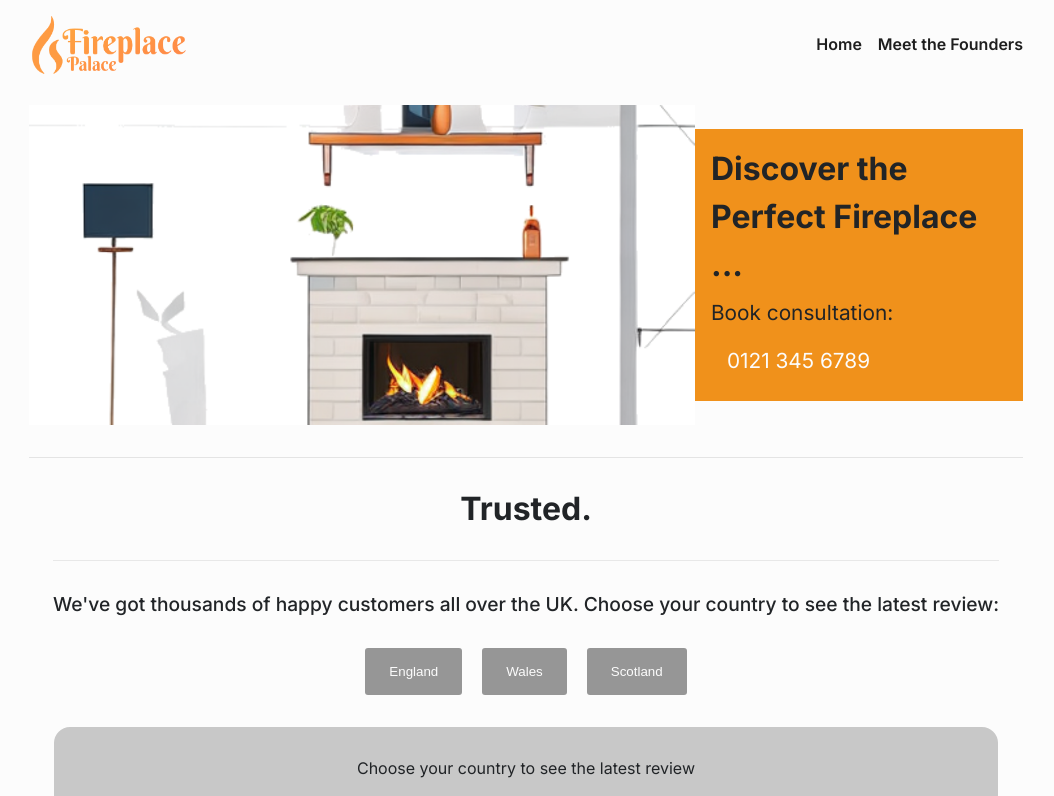
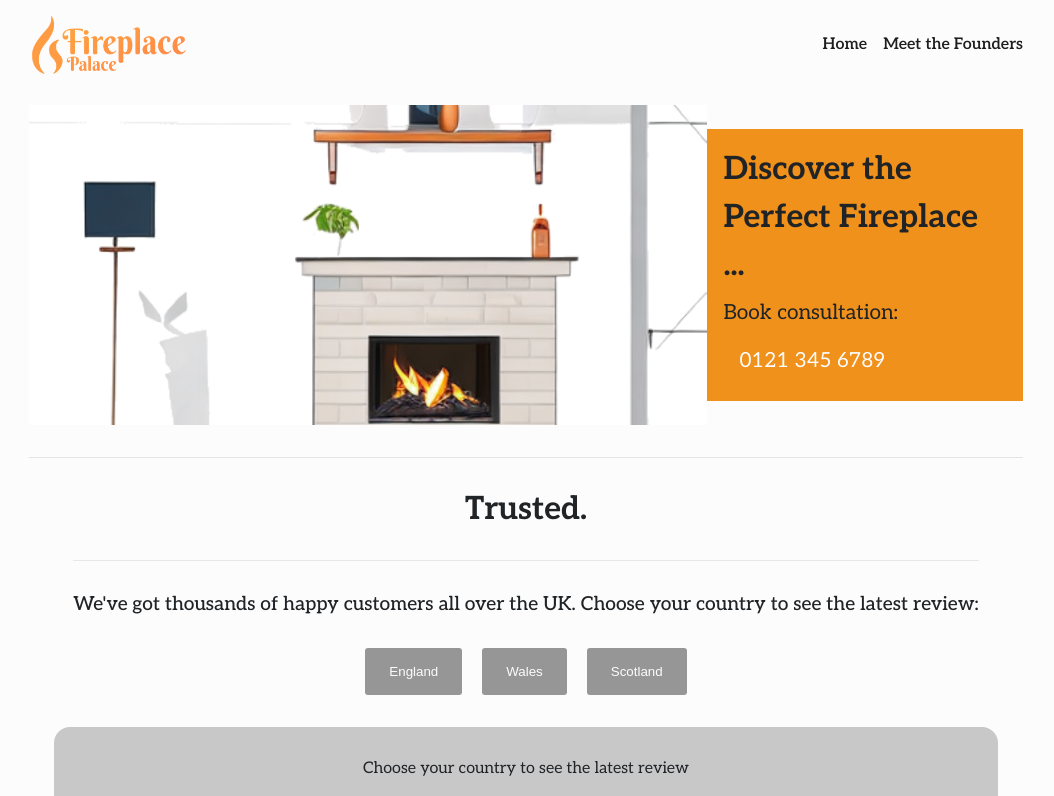
Before and after one commit to moose-hub/Fireplace-Palace, a Next.js app: page / in a window 1280 px wide. Shown: the top 796 px of the page, without its empty margins (114-1168 px from the left). Built offline with nearby package versions, Linux system fonts and the light colour scheme; no server answers.

Commit message:
updated fonts

```diff
--- a/app/layout.js
+++ b/app/layout.js
@@ -1,19 +1,19 @@
-import { Inter } from "next/font/google";
-import "./globals.css";
-import Header from "../components/header/header"
-import Footer from "../components/footer/footer"
+import { Aleo } from 'next/font/google';
+import './globals.css';
+import Header from '../components/header/header';
+import Footer from '../components/footer/footer';
 
-const inter = Inter({ subsets: ["latin"] });
+const aleo = Aleo({ subsets: ['latin'] });
 
 export const metadata = {
-  title: "🔥 Fireplace Palace",
-  description: "The fireplace palace website",
+  title: '🔥 Fireplace Palace',
+  description: 'The fireplace palace website',
 };
 
 export default function RootLayout({ children }) {
   return (
     <html lang="en">
-      <body className={inter.className}>
+      <body className={aleo.className}>
         <Header text="🔥Fireplace Palace" />
         {children}
         <Footer />
```
